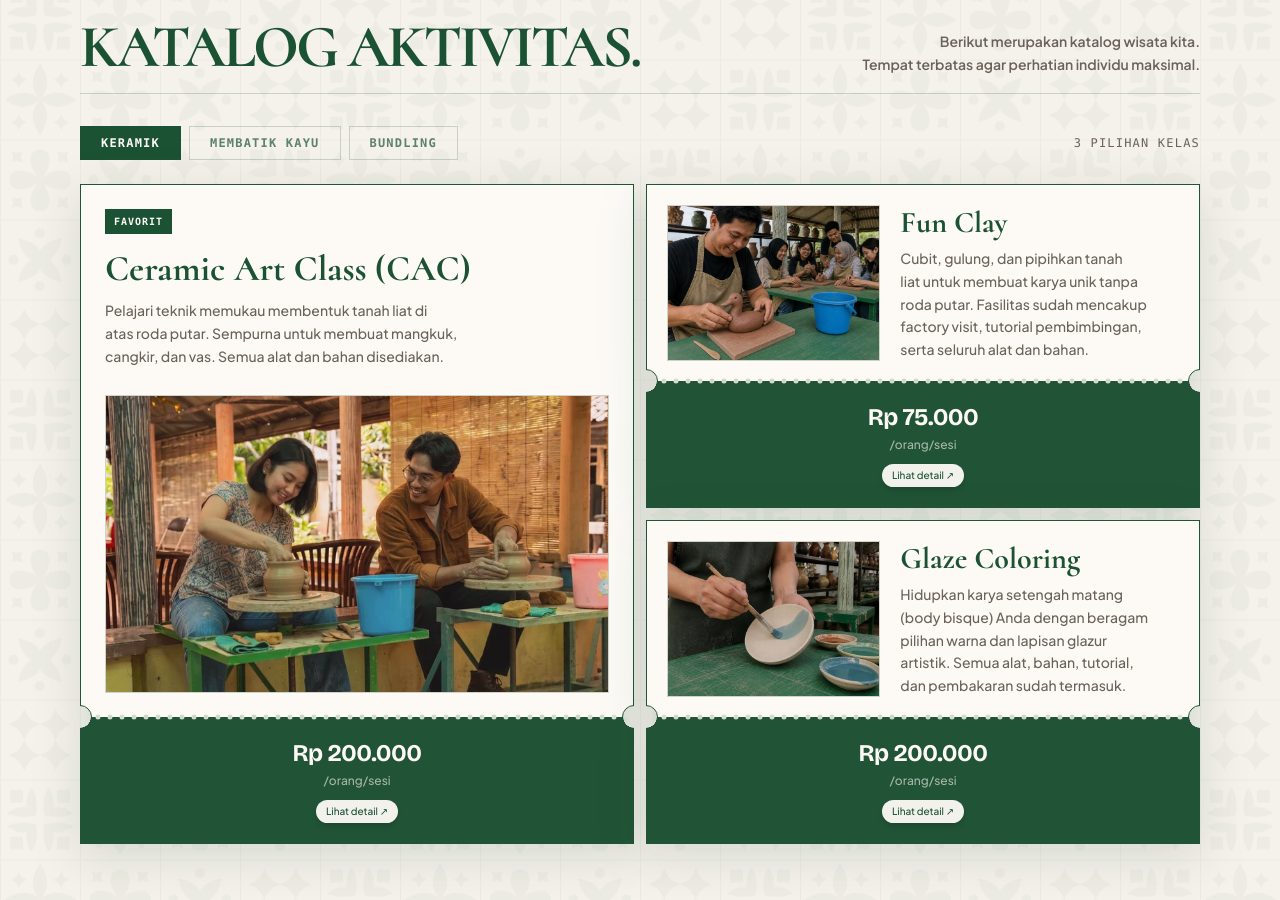
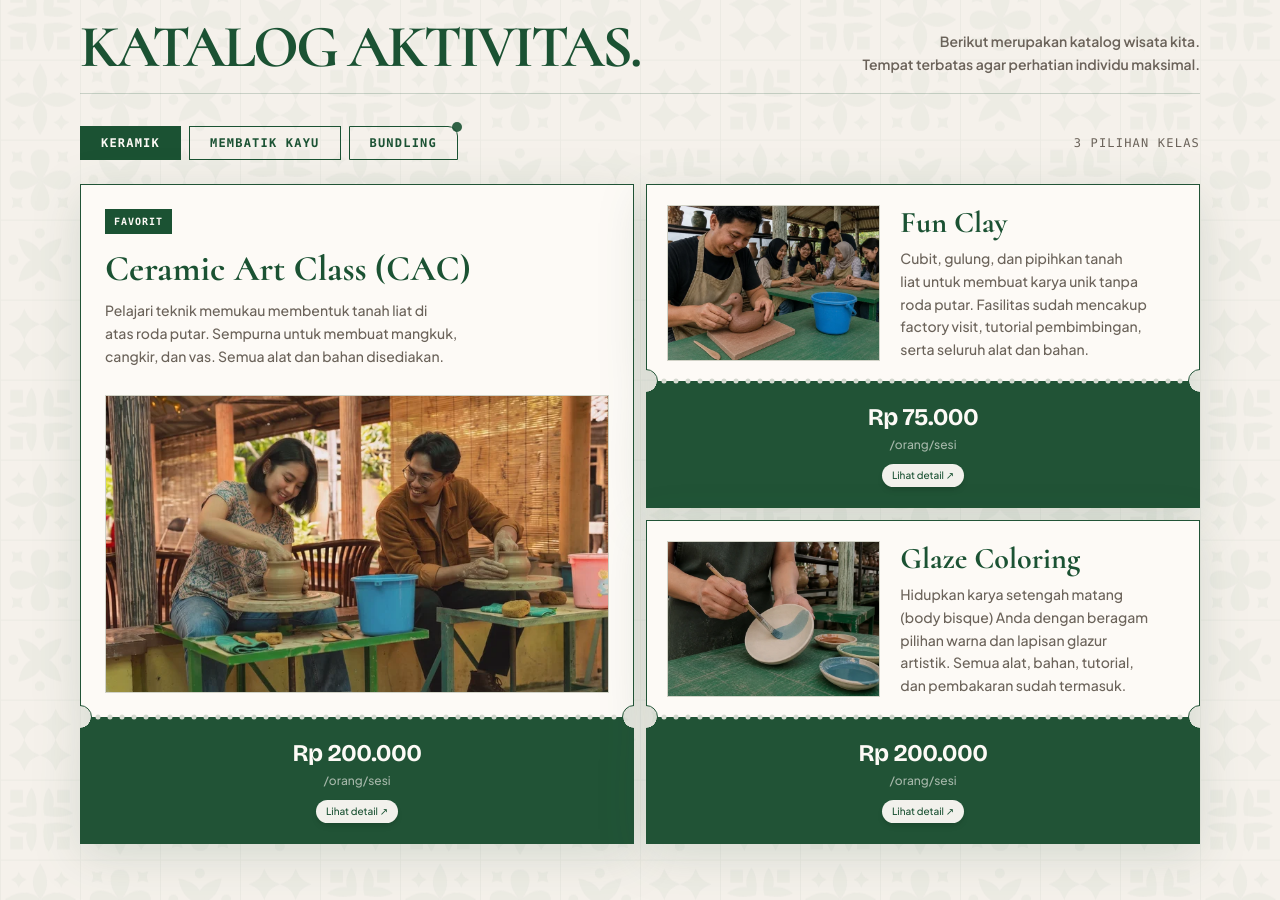
Before and after one commit to gimigkk/Imah-Keramik-Bogor, a React (Vite) app: page / in a window 1280 px wide. Shown: the part 980-1880 px from the top of the page. Built offline with nearby package versions, Linux system fonts and the light colour scheme.

Commit message:
feat: add animated notification badge to bundling tab in BentoTickets component

```diff
--- a/src/components/sections/BentoTickets.tsx
+++ b/src/components/sections/BentoTickets.tsx
@@ -20,6 +20,7 @@ type TicketTab = (typeof TICKET_TABS)[number]['id'];
 
 export const BentoTickets: React.FC = () => {
   const [activeTab, setActiveTab] = useState<TicketTab>('keramik');
+  const [hasSeenBundling, setHasSeenBundling] = useState(false);
   const [sectionRef, sectionVisible] = useRevealOnIntersect<HTMLElement>();
   const [infoRef, infoVisible] = useRevealOnIntersect<HTMLDivElement>();
   const {
@@ -29,6 +30,13 @@ export const BentoTickets: React.FC = () => {
     openTicket,
     closeTicket,
   } = useTicketModal();
+
+  const handleSelectTab = (tabId: TicketTab) => {
+    setActiveTab(tabId);
+    if (tabId === 'bundling') {
+      setHasSeenBundling(true);
+    }
+  };
 
   useEffect(() => {
     const allSources = [
@@ -58,7 +66,7 @@ export const BentoTickets: React.FC = () => {
 
     event.preventDefault();
     const nextTab = TICKET_TABS[nextIndex];
-    setActiveTab(nextTab.id);
+    handleSelectTab(nextTab.id);
     window.requestAnimationFrame(() => document.getElementById(`tab-${nextTab.id}`)?.focus());
   };
 
@@ -99,7 +107,35 @@ export const BentoTickets: React.FC = () => {
           <div role="tablist" aria-label="Kategori aktivitas" className="flex flex-row w-full sm:w-auto gap-1 sm:gap-2">
             {TICKET_TABS.map((tab) => {
               const isActive = activeTab === tab.id;
-              return <button key={tab.id} id={`tab-${tab.id}`} role="tab" aria-selected={isActive} aria-controls={`panel-${tab.id}`} tabIndex={isActive ? 0 : -1} onClick={() => setActiveTab(tab.id)} onKeyDown={(event) => handleTabKeyDown(event, tab.id)} className={`flex-1 sm:flex-none px-2 sm:px-5 py-2 font-mono text-[9px] sm:text-xs uppercase tracking-widest font-bold border transition-colors ${isActive ? 'bg-foreground text-background border-foreground' : 'bg-transparent text-foreground/70 border-foreground/20 hover:border-foreground/50 hover:text-foreground'}`}>{tab.label}</button>;
+              const showBundlingBadge = tab.id === 'bundling' && !hasSeenBundling;
+              return (
+                <div key={tab.id} className="relative flex-1 sm:flex-none">
+                  <button
+                    id={`tab-${tab.id}`}
+                    role="tab"
+                    aria-selected={isActive}
+                    aria-controls={`panel-${tab.id}`}
+                    tabIndex={isActive ? 0 : -1}
+                    onClick={() => handleSelectTab(tab.id)}
+                    onKeyDown={(event) => handleTabKeyDown(event, tab.id)}
+                    className={`w-full inline-flex items-center justify-center px-3 sm:px-5 py-2 font-mono text-[9px] sm:text-xs uppercase tracking-widest font-bold border transition-all ${
+                      isActive
+                        ? 'bg-foreground text-background border-foreground'
+                        : 'bg-transparent text-foreground border-foreground hover:bg-foreground hover:text-background'
+                    } ${showBundlingBadge ? 'scoop-tr-corner' : ''}`}
+                  >
+                    <span>{tab.label}</span>
+                  </button>
+                  {showBundlingBadge && (
+                    <span
+                      className={`absolute -top-1 -right-1 w-2.5 h-2.5 rounded-full pointer-events-none z-20 animate-subtle-pulse ${
+                        isActive ? 'bg-background' : 'bg-foreground'
+                      }`}
+                      title="Promo Bundling"
+                    />
+                  )}
+                </div>
+              );
             })}
           </div>
           <span className="hidden md:inline-block font-mono text-xs text-muted-foreground uppercase tracking-widest">{activeTabSummary}</span>
--- a/src/index.css
+++ b/src/index.css
@@ -161,6 +161,29 @@
       animation: none !important;
     }
   }
+
+  .scoop-corner {
+    border-radius: 16px;
+    corner-shape: scoop;
+  }
+
+  .scoop-tr-corner {
+    border-top-right-radius: 10px;
+    corner-shape: scoop;
+  }
+
+  .animate-subtle-pulse {
+    animation: subtlePulse 1.8s ease-in-out infinite;
+  }
+
+@keyframes subtlePulse {
+  0%, 100% {
+    opacity: 1;
+  }
+  50% {
+    opacity: 0.85;
+  }
+}
 
   .modal-reveal-panel {
     opacity: 0;
```
